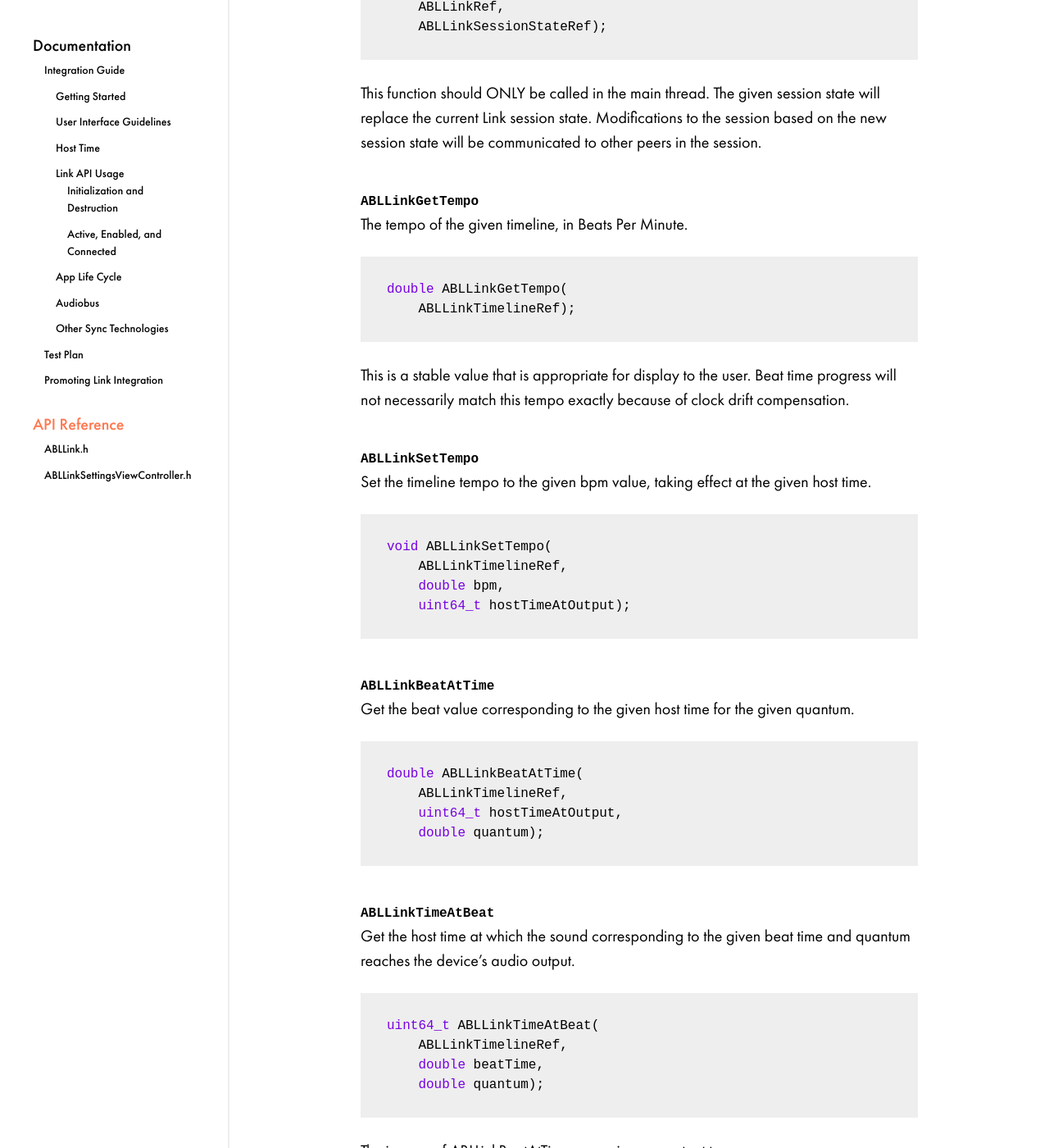
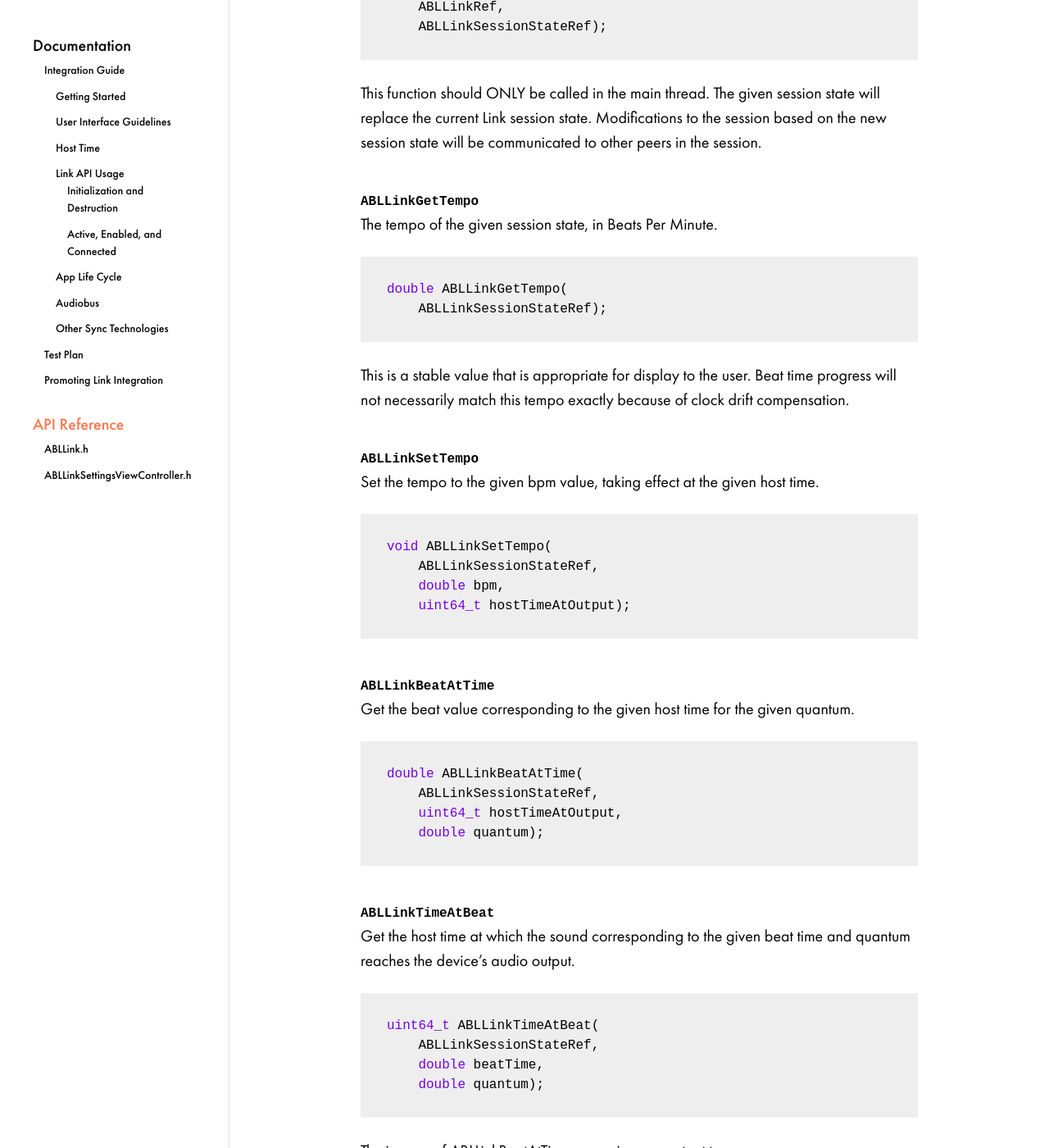
Before and after one commit to Ableton/ableton.github.io, a Jekyll site: the page built from linkkit/api-reference/index.md, in a window 1280 px wide and 1400 px high, scrolled down 11083 px. Shown: the whole window at 82% size. Built offline with Jekyll 4.4.1, drawn with Linux system fonts in a browser that asks for light colours; some of the changed text lies outside the part shown.

Commit message:
Fix false references to ABLLinkTimelineRef

```diff
--- a/linkkit/api-reference/index.md
+++ b/linkkit/api-reference/index.md
@@ -390,10 +390,10 @@ on the new session state will be communicated to other peers in the session.
 
 #### `ABLLinkGetTempo`
 
-The tempo of the given timeline, in Beats Per Minute.
+The tempo of the given session state, in Beats Per Minute.
 
 <code class="is-block"><span>double</span> ABLLinkGetTempo(
-    ABLLinkTimelineRef);
+    ABLLinkSessionStateRef);
 </code>
 
 This is a stable value that is appropriate for display to the
@@ -402,11 +402,11 @@ because of clock drift compensation.
 
 #### `ABLLinkSetTempo`
 
-Set the timeline tempo to the given bpm value, taking effect at the
+Set the tempo to the given bpm value, taking effect at the
 given host time.
 
 <code class="is-block"><span>void</span> ABLLinkSetTempo(
-    ABLLinkTimelineRef,
+    ABLLinkSessionStateRef,
     <span>double</span> bpm,
     <span>uint64_t</span> hostTimeAtOutput);
 </code>
@@ -417,7 +417,7 @@ Get the beat value corresponding to the given host time for the given
 quantum.
 
 <code class="is-block"><span>double</span> ABLLinkBeatAtTime(
-    ABLLinkTimelineRef,
+    ABLLinkSessionStateRef,
     <span>uint64_t</span> hostTimeAtOutput,
     <span>double</span> quantum);
 </code>
@@ -428,7 +428,7 @@ Get the host time at which the sound corresponding to the given beat
 time and quantum reaches the device's audio output.
 
 <code class="is-block"><span>uint64_t</span> ABLLinkTimeAtBeat(
-    ABLLinkTimelineRef,
+    ABLLinkSessionStateRef,
     <span>double</span> beatTime,
     <span>double</span> quantum);
 </code>
@@ -442,7 +442,7 @@ Get the phase for a given beat time value on the shared beat grid with
 respect to the given quantum.
 
 <code class="is-block"><span>double</span> ABLLinkPhaseAtTime(
-    ABLLinkTimelineRef,
+    ABLLinkSessionStateRef,
     <span>uint64_t</span> hostTimeAtOutput,
     <span>double</span> quantum);
 </code>
@@ -456,7 +456,7 @@ Attempt to map the given beat time to the given host time in the
 context of the given quantum.
 
 <code class="is-block"><span>void</span> ABLLinkRequestBeatAtTime(
-    ABLLinkTimelineRef,
+    ABLLinkSessionStateRef,
     <span>double</span> beatTime,
     <span>uint64_t</span> hostTimeAtOutput,
     <span>double</span> quantum);
@@ -488,7 +488,7 @@ check the number of peers.
 Rudely re-map the beat/time relationship for all peers in a session.
 
 <code class="is-block"><span>void</span> ABLLinkForceBeatAtTime(
-    ABLLinkTimelineRef,
+    ABLLinkSessionStateRef,
     <span>double</span> beatTime,
     <span>uint64_t</span> hostTimeAtOutput,
     <span>double</span> quantum);
```
